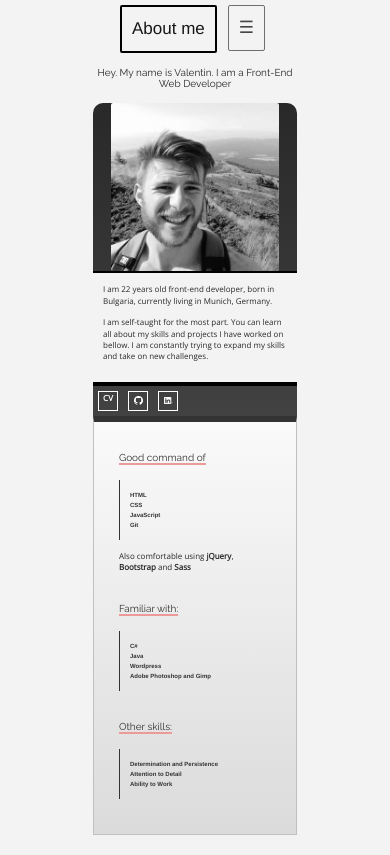
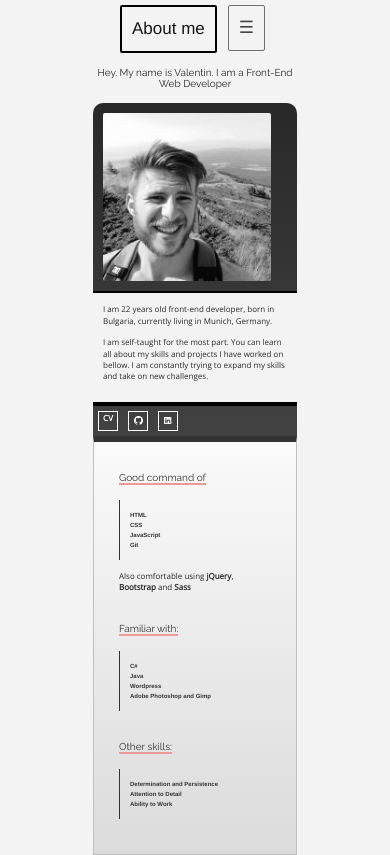
Before and after one commit to valentinlybmin/valentinlybmin, a plain HTML site: page index.html in a window 390 px wide. Drawn offline with nearby package versions, Linux system fonts and the light colour scheme.

Commit message:
media quieries updated

```diff
--- a/css/main.scss
+++ b/css/main.scss
@@ -365,8 +365,12 @@ h2 {
 
 }
 @media (max-width: 650px) {
+    .over{
+        text-align:left;
+    }
+
     #img-me{
-        margin: 0px;
+
     }
 
   .main-h1 {
```
Also changed, not shown: css/main.css, 1 other file.
